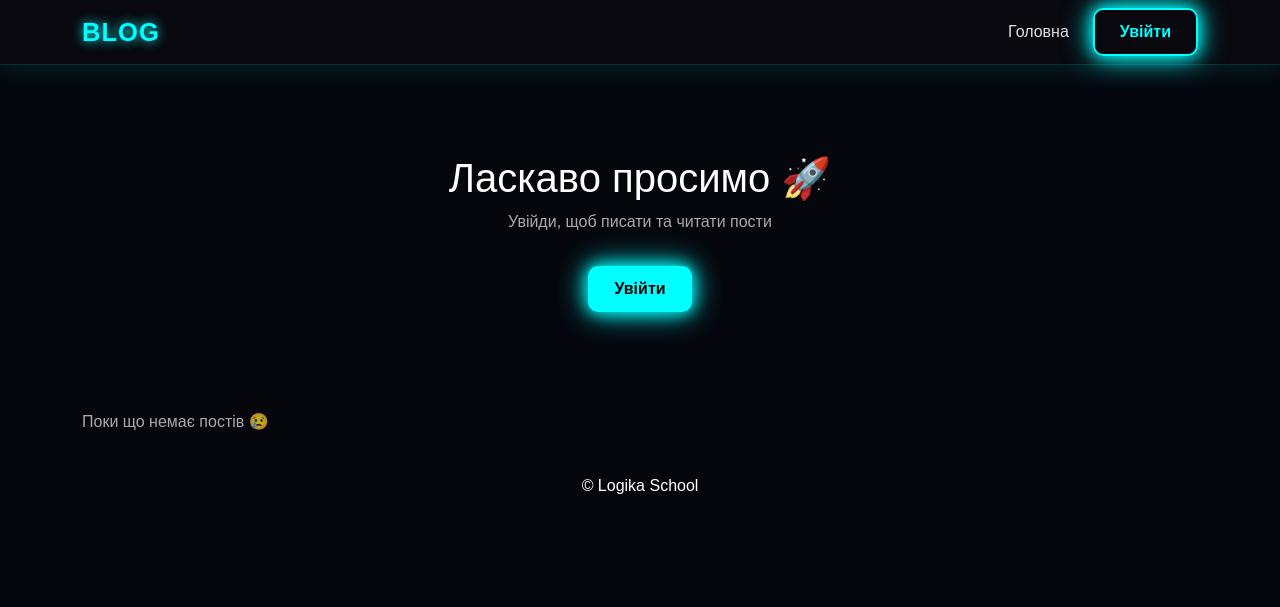
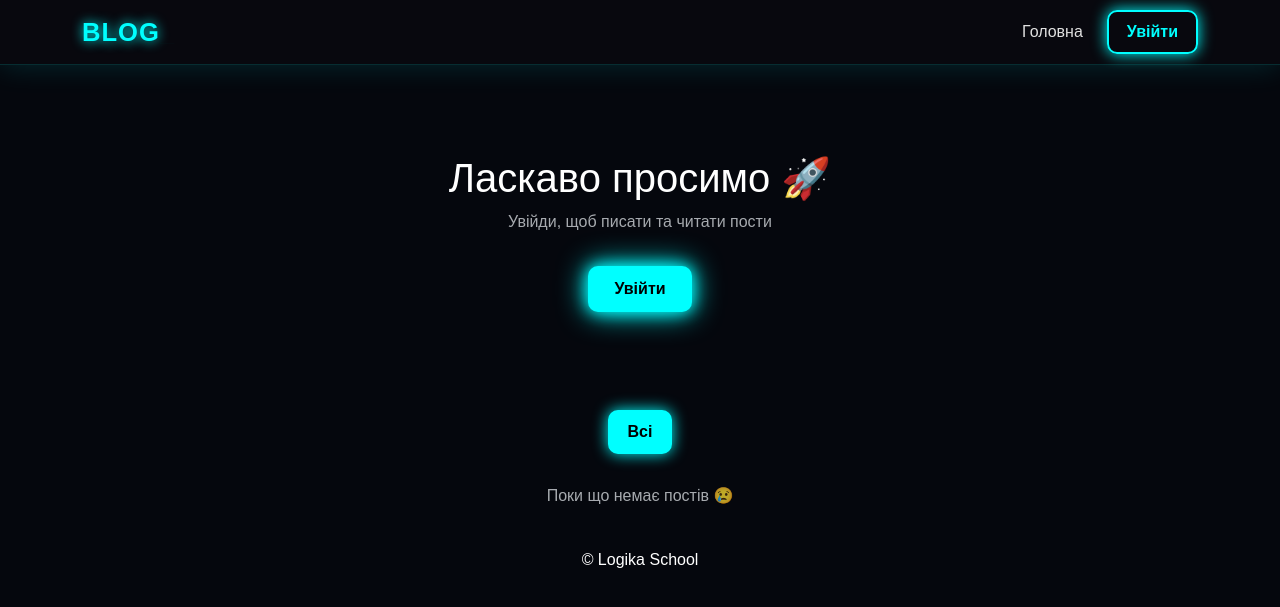
Before and after one commit to MrWir4uk/blog, a Django app: page / in a window 1280 px wide. Shown: the top 607 px of the page. Run offline with Django 5.2, Linux system fonts and the light colour scheme; data that the repository does not hold is empty.

Commit message:
Add new image file 'завантаження_1.jpg' to post_images directory

```diff
--- a/main/models.py
+++ b/main/models.py
@@ -49,6 +49,7 @@ class Category(models.Model):
 
 class Tag(models.Model):
     name = models.CharField(max_length=50)
+    category = models.ForeignKey(Category, on_delete=models.CASCADE, related_name='tags')
 
 
     def __str__(self):
@@ -63,7 +64,7 @@ class Post(models.Model):
     )
 
     title = models.CharField(max_length=200)
-
+    category = models.ForeignKey(Category, on_delete=models.SET_NULL, null=True)
 
     author = models.ForeignKey(
         User,
--- a/main/views.py
+++ b/main/views.py
@@ -1,6 +1,6 @@
 from django.shortcuts import render, get_object_or_404, redirect
 from django.contrib.auth.decorators import login_required
-from .models import Post, Comment
+from .models import Post, Comment, Category, Tag
 from .forms import PostForm, ProfileForm
 from django.contrib import messages
 from django.shortcuts import redirect
@@ -10,8 +10,30 @@ from .forms import CommentForm
 
 
 def post_list(request):
+    category_id = request.GET.get("category")
+    tag_id = request.GET.get("tag")
+
     posts = Post.objects.filter(status='published')
-    return render(request, 'post_list.html', {'posts': posts})
+    categories = Category.objects.all()
+    tags = None  # теги вибраної категорії
+
+    # Фільтр по категорії
+    if category_id and category_id != "all":
+        posts = posts.filter(category_id=category_id)
+        # отримуємо всі теги цієї категорії
+        tags = Tag.objects.filter(category_id=category_id)
+
+    # Фільтр по тегу
+    if tag_id:
+        posts = posts.filter(tags__id=tag_id)
+
+    return render(request, 'post_list.html', {
+        'posts': posts,
+        'categories': categories,
+        'tags': tags,
+        'selected_category': category_id,
+        'selected_tag': tag_id
+    })
 
 
 
--- a/templates/post_list.html
+++ b/templates/post_list.html
@@ -17,6 +17,15 @@ body {
 .neon-text {
     color: #0ff;
     text-shadow: 0 0 15px rgba(0,255,255,0.7);
+}
+
+/* CATEGORY BAR */
+.category-bar {
+    display:flex;
+    flex-wrap:wrap;
+    gap:10px;
+    justify-content:center;
+    margin-bottom:30px;
 }
 
 /* POSTS GRID */
@@ -87,11 +96,12 @@ body {
     background: transparent;
     border: 2px solid #0ff;
     color: #0ff;
-    padding: 10px 25px;
+    padding: 8px 18px;
     border-radius: 10px;
     font-weight: bold;
     text-decoration: none;
-    box-shadow: 0 0 15px #0ff, 0 0 30px #0ff;
+    box-shadow: 0 0 15px #0ff;
+    transition: 0.3s;
 }
 
 .neon-btn-outline:hover {
@@ -99,10 +109,15 @@ body {
     color: #000;
     box-shadow: 0 0 25px #0ff, 0 0 50px #0ff;
 }
+
+.active-category {
+    background:#0ff;
+    color:#000;
+}
 </style>
 
 
-<!-- ===== HERO ===== -->
+<!-- HERO -->
 <div class="hero glass mb-5 text-center">
     {% if user.is_authenticated %}
         <h1>Привіт, <span class="neon-text">{{ user.username }}</span> 👋</h1>
@@ -120,24 +135,69 @@ body {
     {% endif %}
 </div>
 
-<!-- ===== POSTS GRID ===== -->
+<!-- TAG FILTER -->
+{% if tags %}
+<div class="category-bar mt-2">
+    <a href="?category={{ selected_category }}" class="neon-btn-outline {% if not selected_tag %}active-category{% endif %}">
+        Всі теги
+    </a>
+    {% for tag in tags %}
+    <a href="?category={{ selected_category }}&tag={{ tag.id }}"
+       class="neon-btn-outline {% if selected_tag == tag.id|stringformat:'s' %}active-category{% endif %}">
+        {{ tag.name }}
+    </a>
+    {% endfor %}
+</div>
+{% endif %}
+<!-- CATEGORY FILTER -->
+<div class="category-bar">
+
+<a href="?category=all"
+class="neon-btn-outline {% if not selected_category or selected_category == 'all' %}active-category{% endif %}">
+Всі
+</a>
+
+{% for cat in categories %}
+<a href="?category={{ cat.id }}"
+class="neon-btn-outline {% if selected_category == cat.id|stringformat:'s' %}active-category{% endif %}">
+{{ cat.name }}
+</a>
+{% endfor %}
+
+</div>
+
+
+<!-- POSTS GRID -->
 <div class="posts-grid">
 {% for post in posts %}
     <a href="/post/{{ post.id }}/" class="post-preview glass">
+
         {% if post.image %}
             <img src="{{ post.image.url }}" class="post-thumb">
         {% endif %}
+
         <div class="p-3">
+
             <h3>{{ post.title }}</h3>
+
             <div class="post-meta">
                 <span>👤 {{ post.author.username }}</span>
                 <span>📂 {{ post.category }}</span>
             </div>
-            <p class="text-muted">{{ post.content|truncatewords:18 }}</p>
+
+            <p class="text-muted">
+                {{ post.content|truncatewords:18 }}
+            </p>
+
         </div>
+
     </a>
+
+
+
 {% empty %}
-    <p class="text-muted">Поки що немає постів 😢</p>
+    <p class="text-muted text-center">Поки що немає постів 😢</p>
 {% endfor %}
 </div>
+
 {% endblock %}
```
Also changed, not shown: main/forms.py (+30 -3 lines), templates/create_post.html (+22 -6 lines), templates/post_detail.html (+13 -2 lines), main/migrations/0001_initial.py, media/avatars/Cs2__default_T_agent_vLlvlPY.jpg (added), media/avatars/вайбкотикава_MlksMIy.jpg (added), media/post_images/django-vs-flask-comparison.jpg (added), media/post_images/завантаження.jpg (added), media/post_images/завантаження_1.jpg (added).
